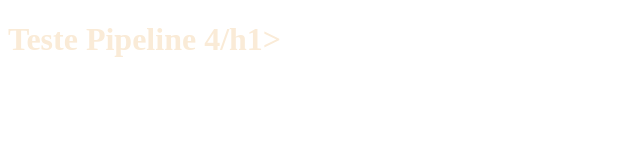
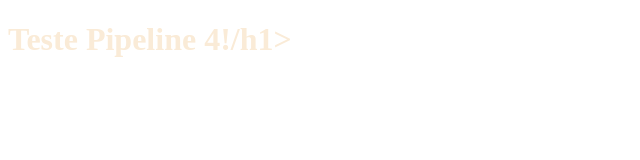
Before and after one commit to saymonrasador/pipeline, a plain HTML site: page index.html in a window 1280 px wide. Shown: the full height of the page, 0-640 px from the left. Drawn offline with Linux system fonts and the light colour scheme.

Commit message:
correção

```diff
--- a/index.html
+++ b/index.html
@@ -6,6 +6,6 @@
     <title>Document</title>
 </head>
 <body style="color: antiquewhite;">
-    <h1>Teste Pipeline 4/h1>
+    <h1>Teste Pipeline 4!/h1>
 </body>
 </html>
```
